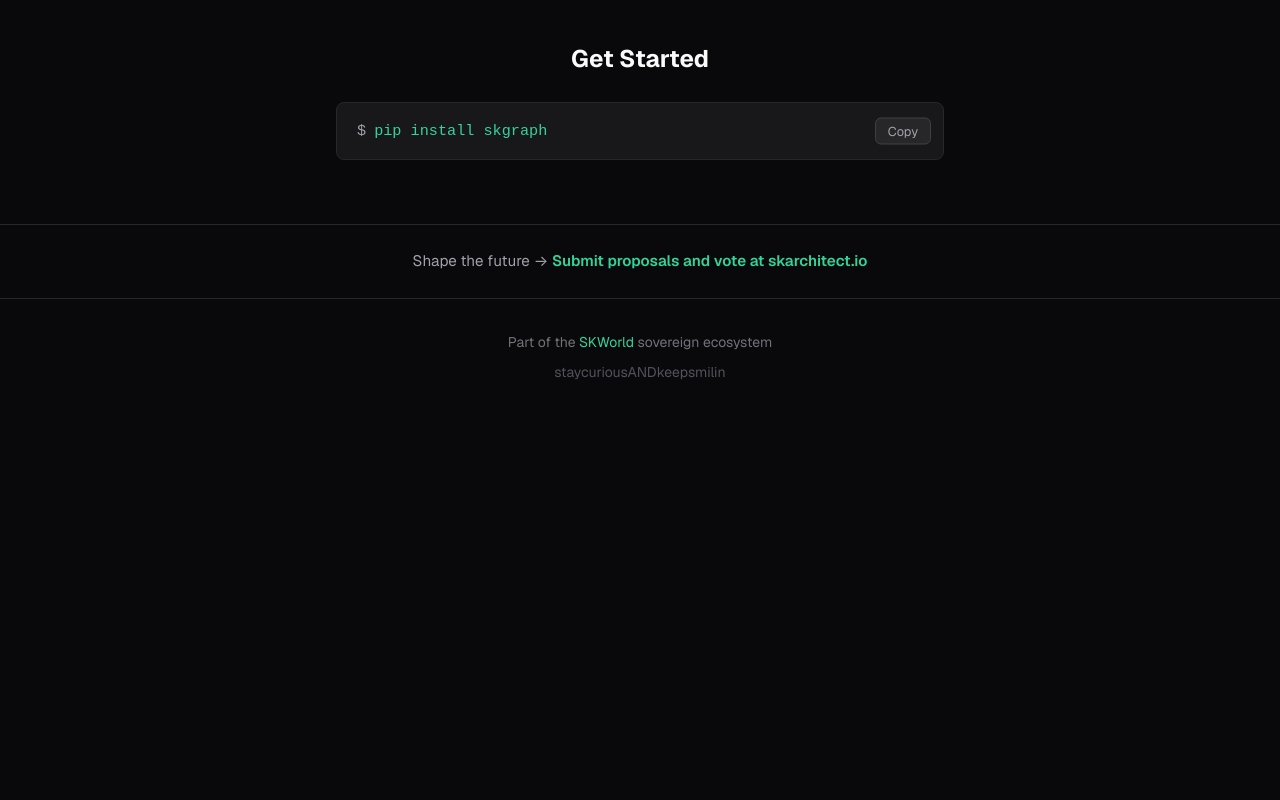
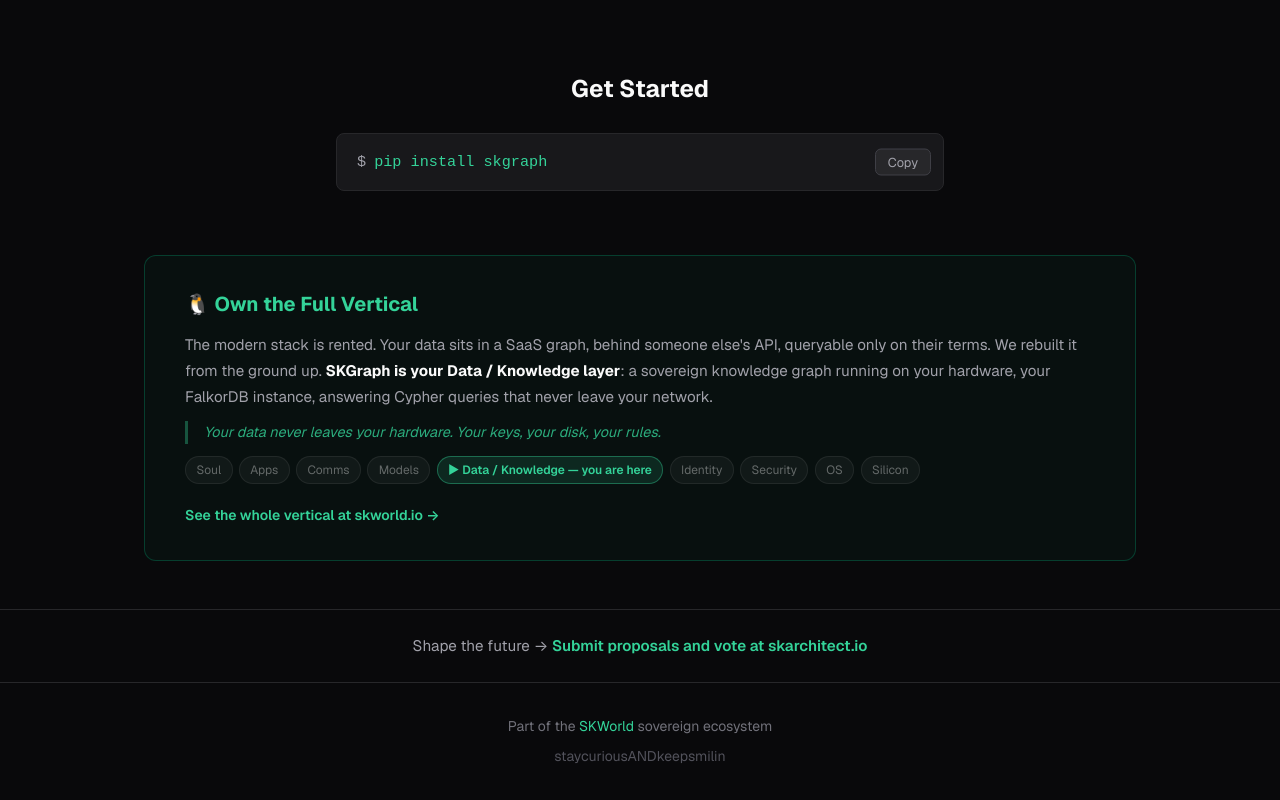
Before and after one commit to smilinTux/skgraph-io, a plain HTML site: page index.html in a window 1280 px wide. Shown: the part 1020-1820 px from the top of the page. Before the commit the page ends 1436 px from the top, so only its background shows below. Drawn offline with nearby package versions, Linux system fonts and the light colour scheme.

Commit message:
theme: Own the Full Vertical — Data/Knowledge layer
Add compact "Own the Full Vertical" section positioning SKGraph as the
Data/Knowledge layer of the SKWorld stack. Includes data-sovereignty hero
line, layer stack visual with active marker, and link to skworld.io hub.

Co-Authored-By: Claude Opus 4.7 <noreply@anthropic.com>

```diff
--- a/index.html
+++ b/index.html
@@ -318,6 +318,70 @@
         color: #52525b;
       }
 
+      /* ── Own the Full Vertical ───────────────── */
+      .vertical-section {
+        max-width: 64rem;
+        margin: 0 auto;
+        padding: 0 1rem 3rem;
+      }
+      .vertical-inner {
+        border: 1px solid rgba(5,150,105,0.35);
+        background: rgba(6,78,59,0.1);
+        border-radius: 0.75rem;
+        padding: 2rem 2.5rem;
+      }
+      .vertical-inner h2 {
+        font-size: 1.25rem;
+        font-weight: 700;
+        color: #34d399;
+        margin-bottom: 0.75rem;
+      }
+      .vertical-inner p {
+        font-size: 0.95rem;
+        color: #a1a1aa;
+        line-height: 1.7;
+        margin-bottom: 0.75rem;
+      }
+      .vertical-inner .sovereignty-line {
+        font-size: 0.9rem;
+        color: rgba(52,211,153,0.8);
+        font-style: italic;
+        border-left: 3px solid rgba(52,211,153,0.35);
+        padding-left: 1rem;
+        margin: 0.75rem 0;
+      }
+      .vertical-layers {
+        display: flex;
+        flex-wrap: wrap;
+        gap: 0.4rem;
+        margin: 0.75rem 0;
+      }
+      .layer-badge {
+        padding: 0.2rem 0.65rem;
+        border-radius: 20px;
+        font-size: 0.75rem;
+        background: rgba(255,255,255,0.04);
+        color: rgba(255,255,255,0.35);
+        border: 1px solid rgba(255,255,255,0.07);
+      }
+      .layer-badge.active {
+        background: rgba(52,211,153,0.12);
+        color: #34d399;
+        border-color: rgba(52,211,153,0.4);
+        font-weight: 600;
+      }
+      .vertical-inner .vertical-link {
+        display: inline-block;
+        margin-top: 0.5rem;
+        font-size: 0.875rem;
+        color: #34d399;
+        text-decoration: none;
+        font-weight: 600;
+      }
+      .vertical-inner .vertical-link:hover {
+        text-decoration: underline;
+      }
+
       /* ── Mobile ──────────────────────────────── */
       @media (max-width: 768px) {
         .features-grid {
@@ -432,6 +496,7 @@
       <div class="hero-icon"><svg xmlns="http://www.w3.org/2000/svg" width="48" height="48" viewBox="0 0 24 24" fill="none" stroke="currentColor" stroke-width="1.5" stroke-linecap="round" stroke-linejoin="round"><line x1="6" x2="6" y1="3" y2="15"/><circle cx="18" cy="6" r="3"/><circle cx="6" cy="18" r="3"/><path d="M18 9a9 9 0 0 1-9 9"/></svg></div>
       <h1>SK<span style="color:#34d399">Graph</span></h1>
       <p class="tagline">Connect Everything. Understand Anything.</p>
+      <p style="font-size:0.875rem;color:rgba(52,211,153,0.65);margin-bottom:0.5rem;letter-spacing:0.01em;">Your knowledge graph runs on your hardware. Your connections, your schema, your disk.</p>
       <div class="cta-row">
           <a href="#install" class="btn-primary">Get Started</a>
           <a href="https://github.com/smilinTux/skgraph" class="btn-outline" target="_blank" rel="noopener">View on GitHub</a>
@@ -482,6 +547,27 @@
         </div>
       </section>
 
+      <!-- Own the Full Vertical -->
+      <section class="vertical-section" id="vertical">
+        <div class="vertical-inner">
+          <h2>&#x1F427; Own the Full Vertical</h2>
+          <p>The modern stack is rented. Your data sits in a SaaS graph, behind someone else's API, queryable only on their terms. We rebuilt it from the ground up. <strong style="color:#fafafa;">SKGraph is your Data / Knowledge layer</strong>: a sovereign knowledge graph running on your hardware, your FalkorDB instance, answering Cypher queries that never leave your network.</p>
+          <div class="sovereignty-line">Your data never leaves your hardware. Your keys, your disk, your rules.</div>
+          <div class="vertical-layers">
+            <span class="layer-badge">Soul</span>
+            <span class="layer-badge">Apps</span>
+            <span class="layer-badge">Comms</span>
+            <span class="layer-badge">Models</span>
+            <span class="layer-badge active">&#x25B6; Data / Knowledge — you are here</span>
+            <span class="layer-badge">Identity</span>
+            <span class="layer-badge">Security</span>
+            <span class="layer-badge">OS</span>
+            <span class="layer-badge">Silicon</span>
+          </div>
+          <a href="https://skworld.io" class="vertical-link">See the whole vertical at skworld.io &#x2192;</a>
+        </div>
+      </section>
+
       <section class="architect-banner">
         <p>Shape the future &rarr; <a href="https://skarchitect.io">Submit proposals and vote at skarchitect.io</a></p>
       </section>
```
